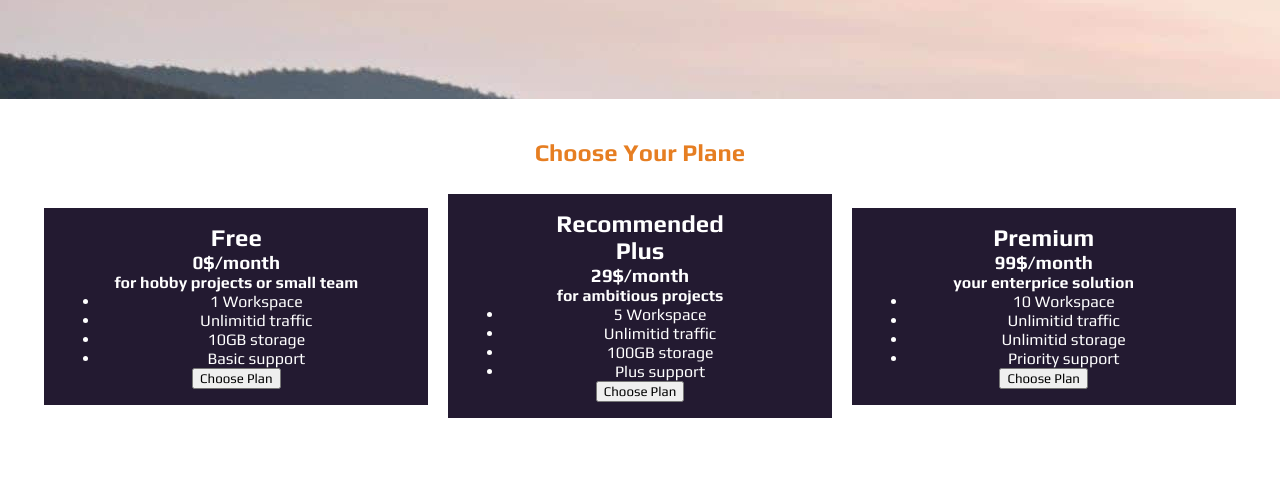
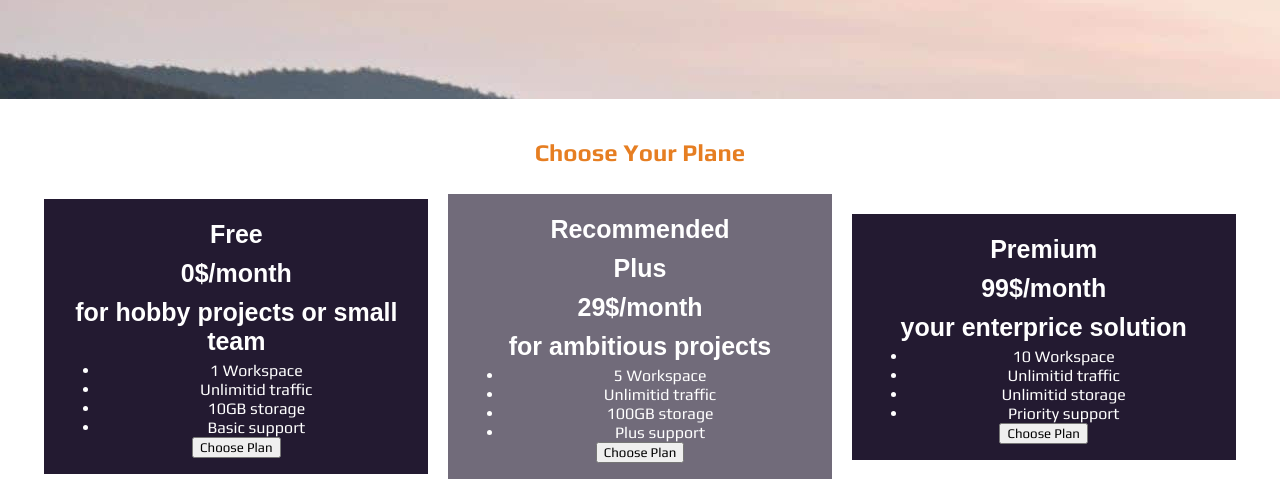
Before and after one commit to HossamMuhammedOmar/CSS-Learn-Project1, a plain HTML site: page index.html in a window 1280 px wide. Shown: the part 711-1198 px from the top of the page. Before the commit the page ends 1137 px from the top, so only its background shows below. Drawn offline with Linux system fonts and the light colour scheme.

Commit message:
style plan section

```diff
--- a/index.html
+++ b/index.html
@@ -51,8 +51,8 @@
             </div>
           </article>
 
-          <article class="plan">
-            <h2>Recommended</h2>
+          <article class="plan plan-recommend">
+            <h2 class="plan-recommend-title">Recommended</h2>
             <h2>Plus</h2>
             <h3>29$/month</h3>
             <h4>for ambitious projects</h4>
--- a/style.css
+++ b/style.css
@@ -114,9 +114,21 @@
   vertical-align: middle;
 }
 
+.plan h2,
+.plan h3,
+.plan h4 {
+  padding: 5px 0;
+  font-family: Arial, Helvetica, sans-serif;
+  font-size: 25px;
+}
+
 .plan-title {
   margin-top: 20px;
   padding: 20px;
   text-align: center;
   color: #e67e22;
 }
+
+.plan-recommend {
+  background-color: #231a31a4;
+}
```
